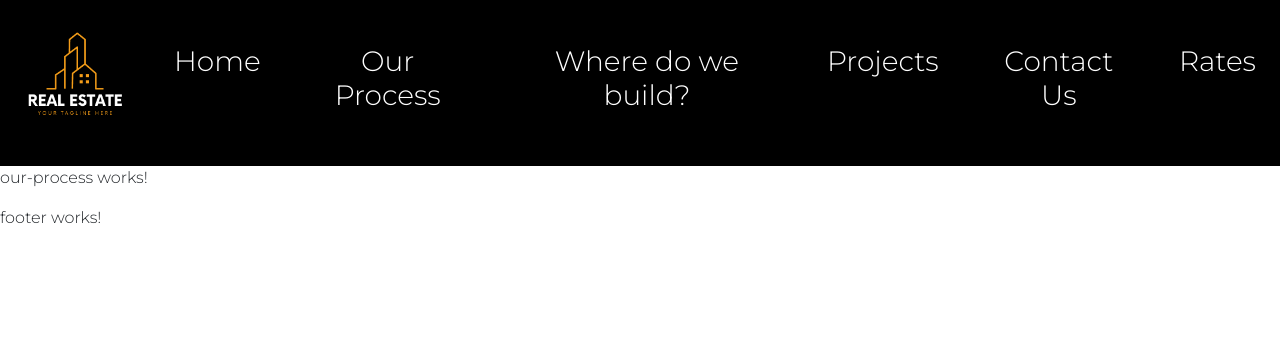
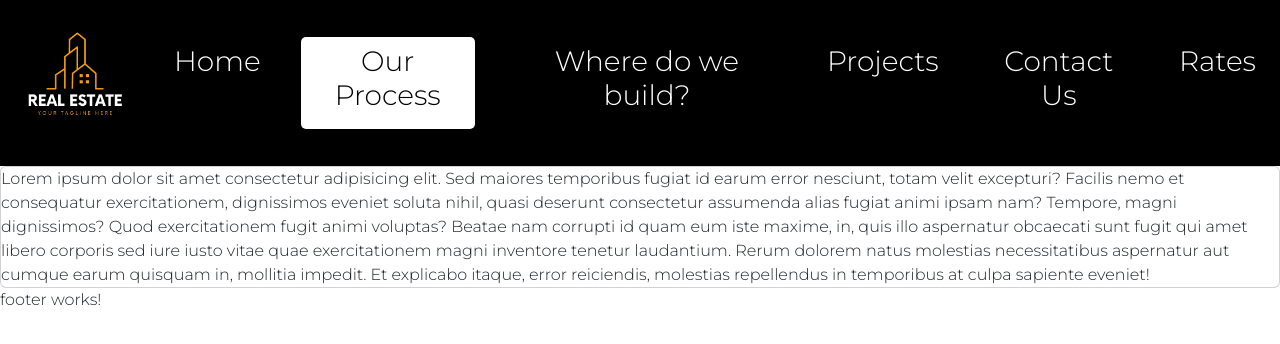
Before and after one commit to zerry101/AngConstructionSite, an Angular app: page /our-process in a window 1280 px wide. Shown: the top 344 px of the page. Built offline with nearby package versions, Linux system fonts and the light colour scheme.

Commit message:
modified navbar styling and styling bug fixes

```diff
--- a/src/app/layouts/header/header.component.scss
+++ b/src/app/layouts/header/header.component.scss
@@ -6,36 +6,34 @@ position: relative;
 // text-decoration: none;
 color: var(--primary-color);
 font-size: 5em;
+font-weight: bolder;
+transform: scale(1);
+transform-origin: left;
+transition: ease-in-out .30s;
 
-&:after {
-  content: "";
-  position: absolute;
-  left: 0;
-  bottom: 1px;
-  width: 100%;
-  height: 3px;
-  color: var(--primary-color);
-  background-color: var(--primary-color);
-  transform: scaleX(0);
-  transform-origin: right;
-  transition: transform 0.75s ease-in-out;
 }
 
-:hover{
-  color: var(--primary-color);
+a:hover{
+  content: "";
+  position: relative;
+  left: 0;
+  // bottom: 1px;
+  border-radius: 5px;
+  width: auto;
+  height:auto;
+  color: var(--secondary-color);
+  background-color: var(--primary-color);
+  font-weight: bolder;
+
 }
 
 
-&:hover:after {
-  color: var(--primary-color);
-  transform: scaleX(1);
-  transform-origin: left;
-  transition: transform 0.25s ease-in-out;
-}
-}
+.active-link{
+  color: var(--secondary-color);
+  background-color: var(--primary-color);
+  font-weight: bolder;
+  border-radius: 5px;
 
-.active-link{
 
-  color: white;
 
 }
--- a/src/app/pages/home/contact-us/contact-us.component.html
+++ b/src/app/pages/home/contact-us/contact-us.component.html
@@ -1,5 +1,5 @@
 <section>
-  <div class="contact-info">
+  <div class="contact-info justify-content-center">
     <div class="card">
       <div class="card-body">
         <div class="row m-4">
--- a/src/app/pages/home/our-process/our-process.component.html
+++ b/src/app/pages/home/our-process/our-process.component.html
@@ -1 +1,11 @@
-<p>our-process works!</p>
+<section>
+  <div class="card justify-content-center">
+    Lorem ipsum dolor sit amet consectetur adipisicing elit. Sed maiores temporibus fugiat id earum error nesciunt,
+    totam velit excepturi? Facilis nemo et consequatur exercitationem, dignissimos eveniet soluta nihil, quasi deserunt
+    consectetur assumenda alias fugiat animi ipsam nam? Tempore, magni dignissimos? Quod exercitationem fugit animi
+    voluptas? Beatae nam corrupti id quam eum iste maxime, in, quis illo aspernatur obcaecati sunt fugit qui amet libero
+    corporis sed iure iusto vitae quae exercitationem magni inventore tenetur laudantium. Rerum dolorem natus molestias
+    necessitatibus aspernatur aut cumque earum quisquam in, mollitia impedit. Et explicabo itaque, error reiciendis,
+    molestias repellendus in temporibus at culpa sapiente eveniet!
+  </div>
+</section>
--- a/src/styles.scss
+++ b/src/styles.scss
@@ -21,3 +21,7 @@ background-color: var(--primary-color);
 .bg-sec{
   background-color: var(--secondary-color);
 }
+
+body::-webkit-scrollbar {
+  display: none;
+}
```
